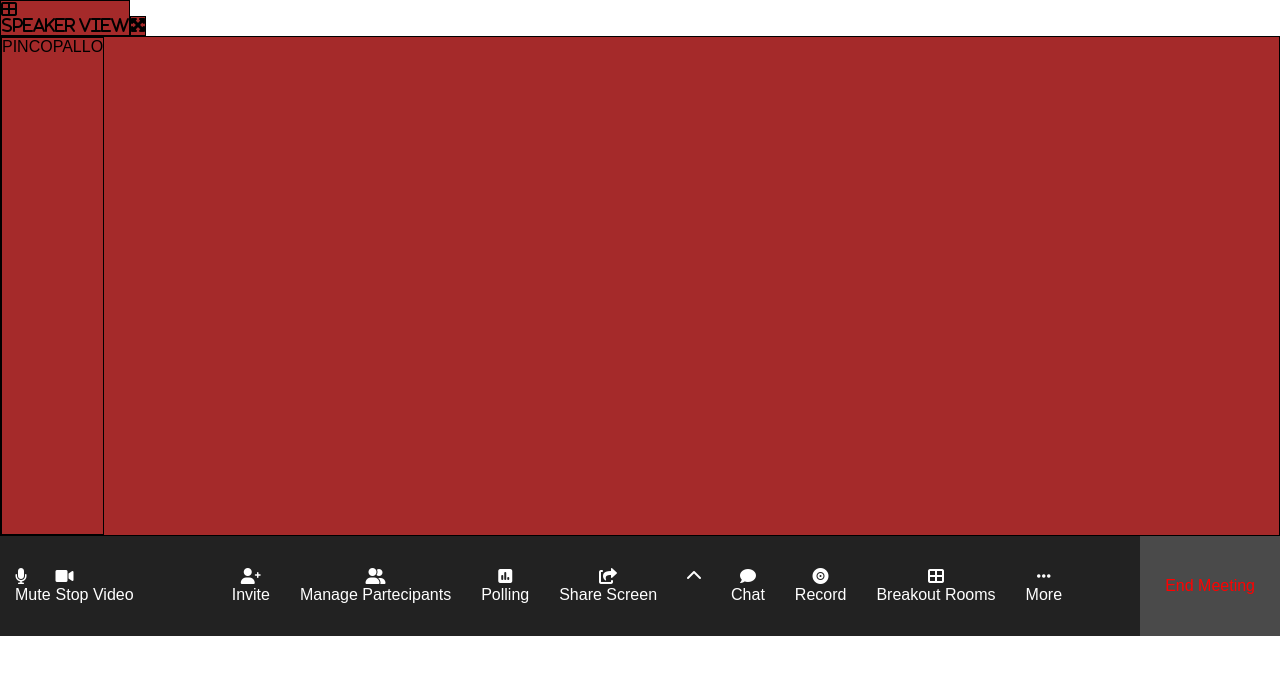
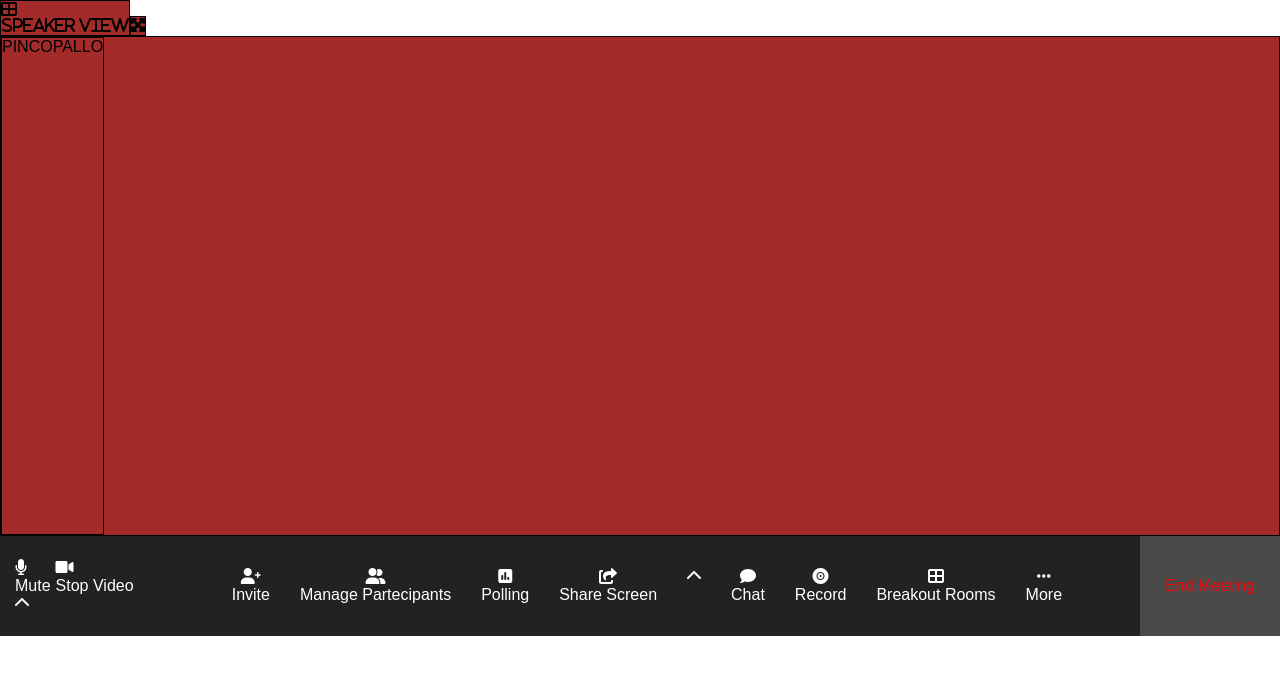
Before and after one commit to Marco-Gagliano/html-css-zoom, a plain HTML site: page index.html in a window 1280 px wide. Drawn offline with Linux system fonts and the light colour scheme.

Commit message:
ripresa-esercizio

```diff
--- a/index.html
+++ b/index.html
@@ -41,6 +41,9 @@
               <a href="#">
                 <i class="fa-solid fa-microphone"></i>
                 <p>Mute</p>
+              </a>
+              <a href="#">
+                <i class="fa-solid fa-chevron-up"></i>
               </a>
             </li>
 
```
